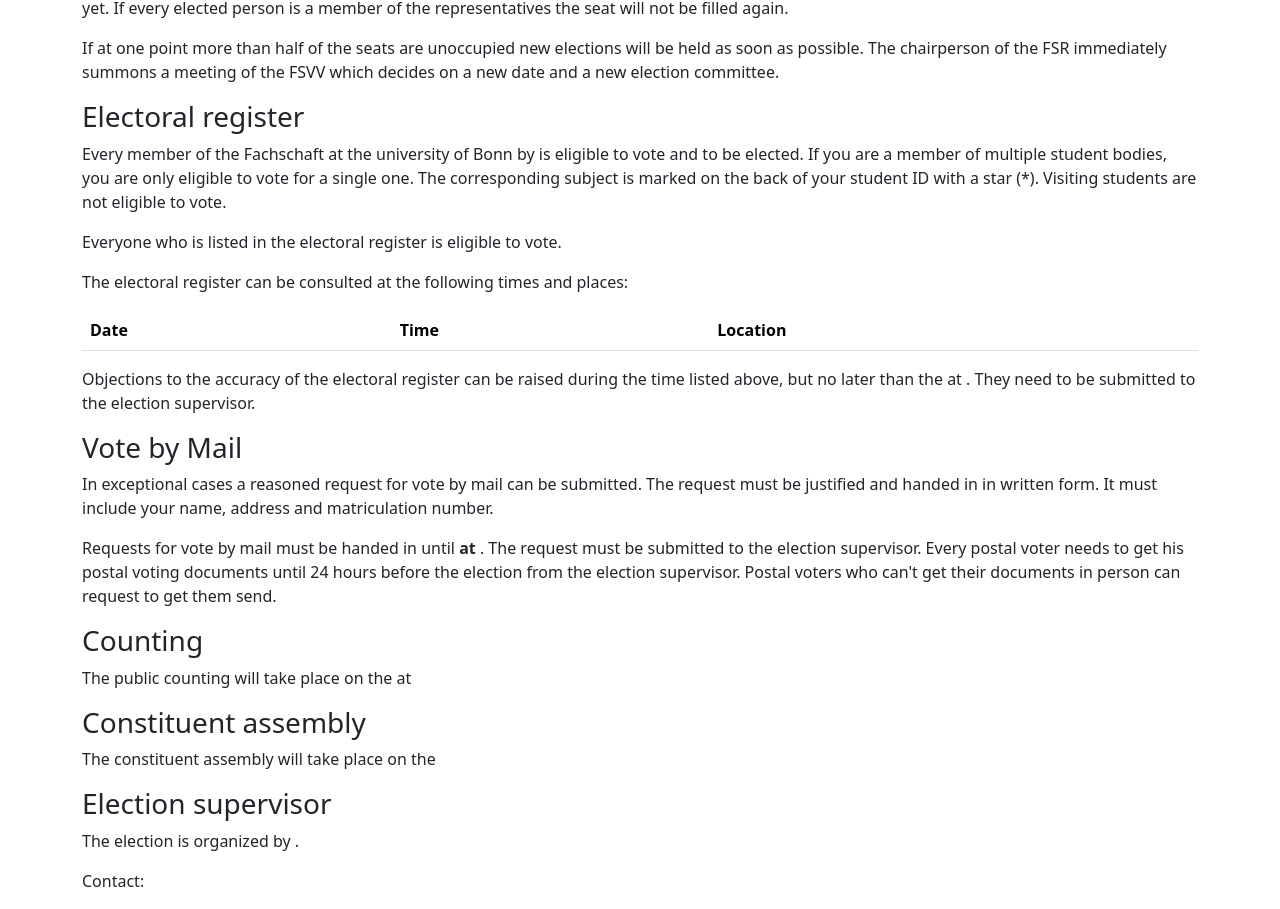
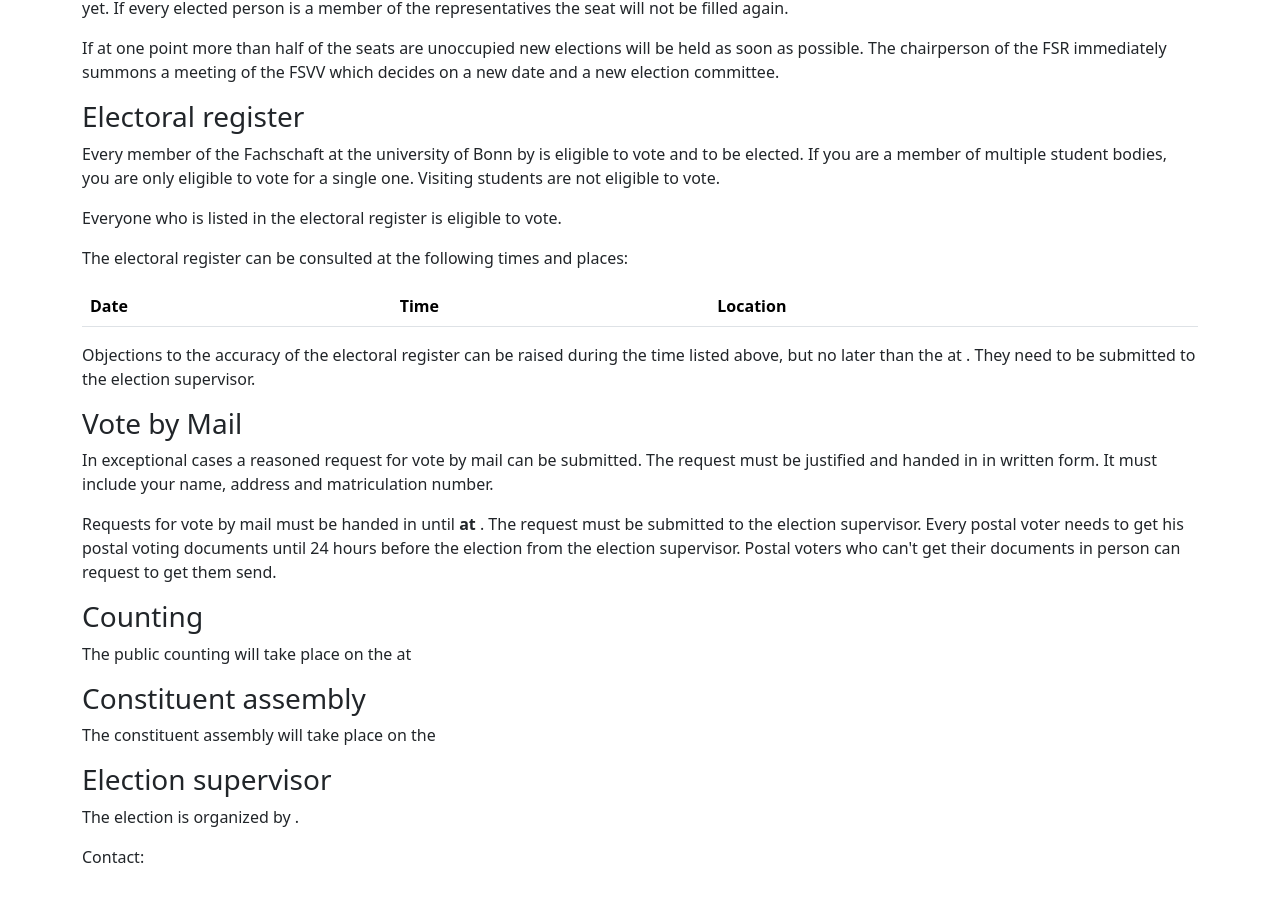
Before and after one commit to FK-Bonn/fswahl, a Nuxt app: page /wahlbekanntmachung in a window 1280 px wide. Shown: the part 3452-4361 px from the top of the page. After the commit the page ends 4337 px from the top, so only its background shows below. Built offline with nearby package versions, Linux system fonts and the light colour scheme.

Commit message:
Remove obsolete reference to paper student ID

```diff
--- a/components/AnnouncementOfElectionEN.vue
+++ b/components/AnnouncementOfElectionEN.vue
@@ -99,7 +99,6 @@ const prop = computed(() => new PropertyCalculatorEN(electionProperties.value))
     at the university of Bonn by <b><span class="frist_wahlberechtigung">{{ prop.eligibilityDeadline }}</span></b> is
     eligible to vote and to be elected.
     If you are a member of multiple student bodies, you are only eligible to vote for a single one.
-    The corresponding subject is marked on the back of your student ID with a star (*).
     Visiting students are not eligible to vote.</p>
 
   <p>Everyone who is listed in the electoral register is eligible to vote.</p>
```
